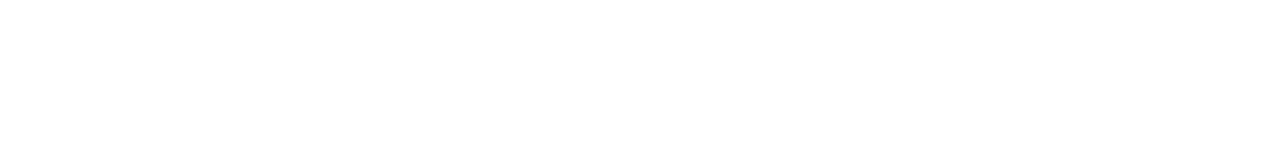
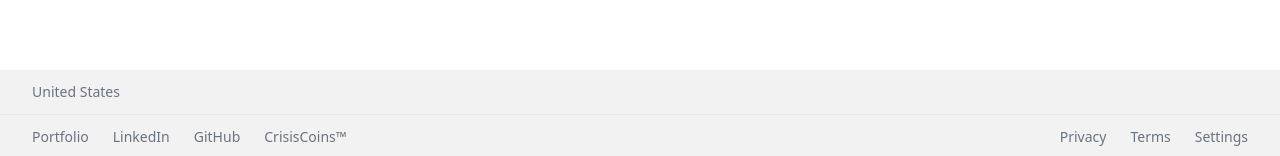
Before and after one commit to CrisisCoins/carbonite-v1, a Next.js app: page / in a window 1280 px wide. Shown: the part 641-797 px from the top of the page. Built offline with nearby package versions, Linux system fonts and the light colour scheme; no server answers.

Commit message:
created body section

```diff
--- a/src/app/globals.css
+++ b/src/app/globals.css
@@ -9,4 +9,8 @@
             focus:outline-none active:ring-slate-300 hover:shadow-md
             w-36 h-10 transition-shadow;
     }
+
+    .link {
+        @apply hover:underline cursor-pointer;
+    }
 }
--- a/src/app/layout.jsx
+++ b/src/app/layout.jsx
@@ -1,3 +1,4 @@
+import Footer from "@/components/Footer";
 import "./globals.css";
 
 export default function RootLayout({ children }) {
@@ -9,6 +10,10 @@
       */}
       <body className="relative min-h-screen">
         {children}
+
+        {/* Footer Component */}
+
+        <Footer />
       </body>
     </html>
   );
--- /dev/null
+++ b/src/components/CountryLookup.jsx
@@ -0,0 +1,13 @@
+"use client";
+
+import { useEffect, useState } from "react";
+
+export default function CountryLookup() {
+  const [country, setCountry] = useState("United States");
+  useEffect(() => {
+    fetch(`https://extreme-ip-lookup.com/json/?key=${process.env.NEXT_PUBLIC_IP_API_KEY}`)
+      .then((res) => res.json())
+      .then((data) => setCountry(data.country));
+  }, []);
+  return <div>{country}</div>;
+}
--- /dev/null
+++ b/src/components/Footer.jsx
@@ -0,0 +1,25 @@
+import CountryLookup from "./CountryLookup";
+
+
+export default function Footer() {
+  return (
+    <footer className='absolute bottom-0 text-sm text-gray-500 bg-[#f2f2f2] w-full'>
+        <div className='border-b px-8 py-3'>
+            <CountryLookup />
+        </div>
+        <div className='flex flex-col sm:flex-row justify-between items-center px-8 py-3 space-y-7 sm:space-y-0'>
+            <ul className='flex items-center space-x-6'>
+                <li className='link'>Portfolio</li>
+                <li className='link'>LinkedIn</li>
+                <li className='link'>GitHub</li>
+                <li className='link'>CrisisCoins™</li>
+            </ul>
+            <ul className='flex items-center space-x-6'>
+                <li className='link'>Privacy</li>
+                <li className='link'>Terms</li>
+                <li className='link'>Settings</li>
+            </ul>
+        </div>
+    </footer>
+  )
+}
```
